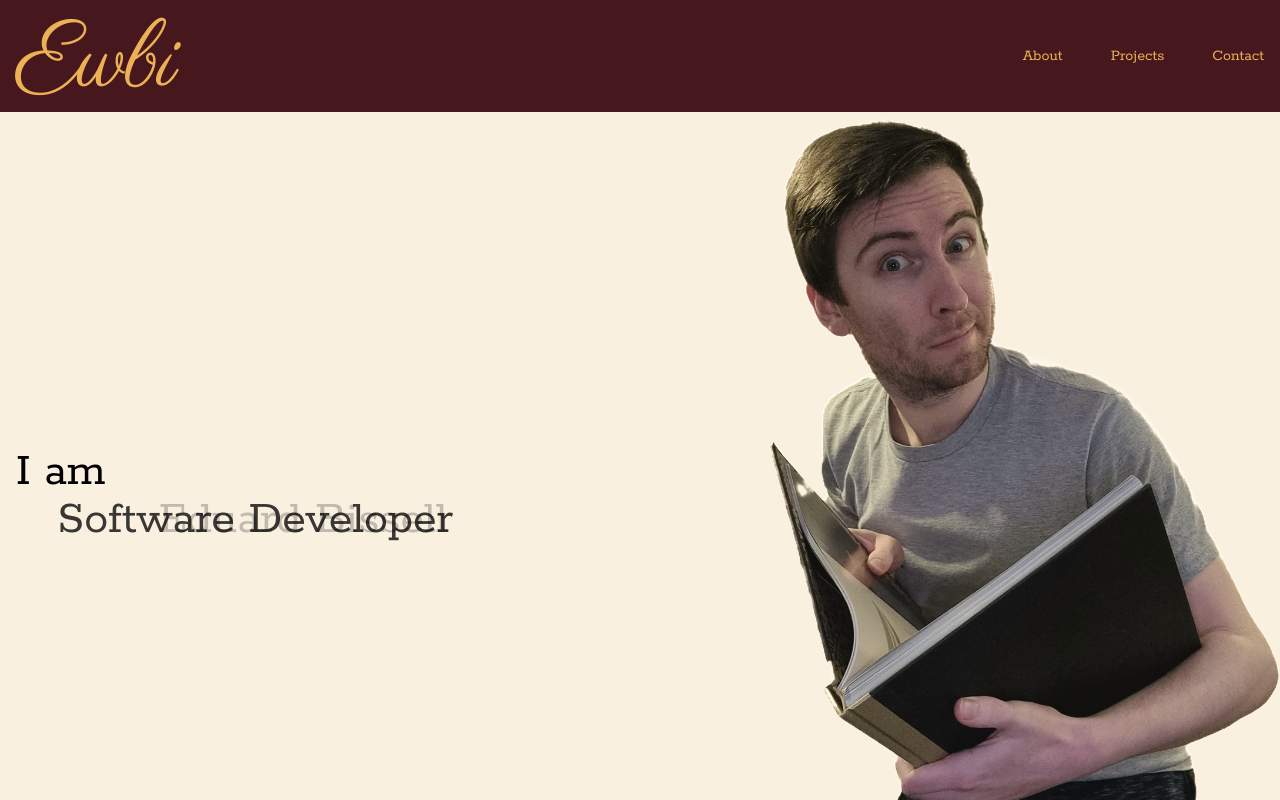
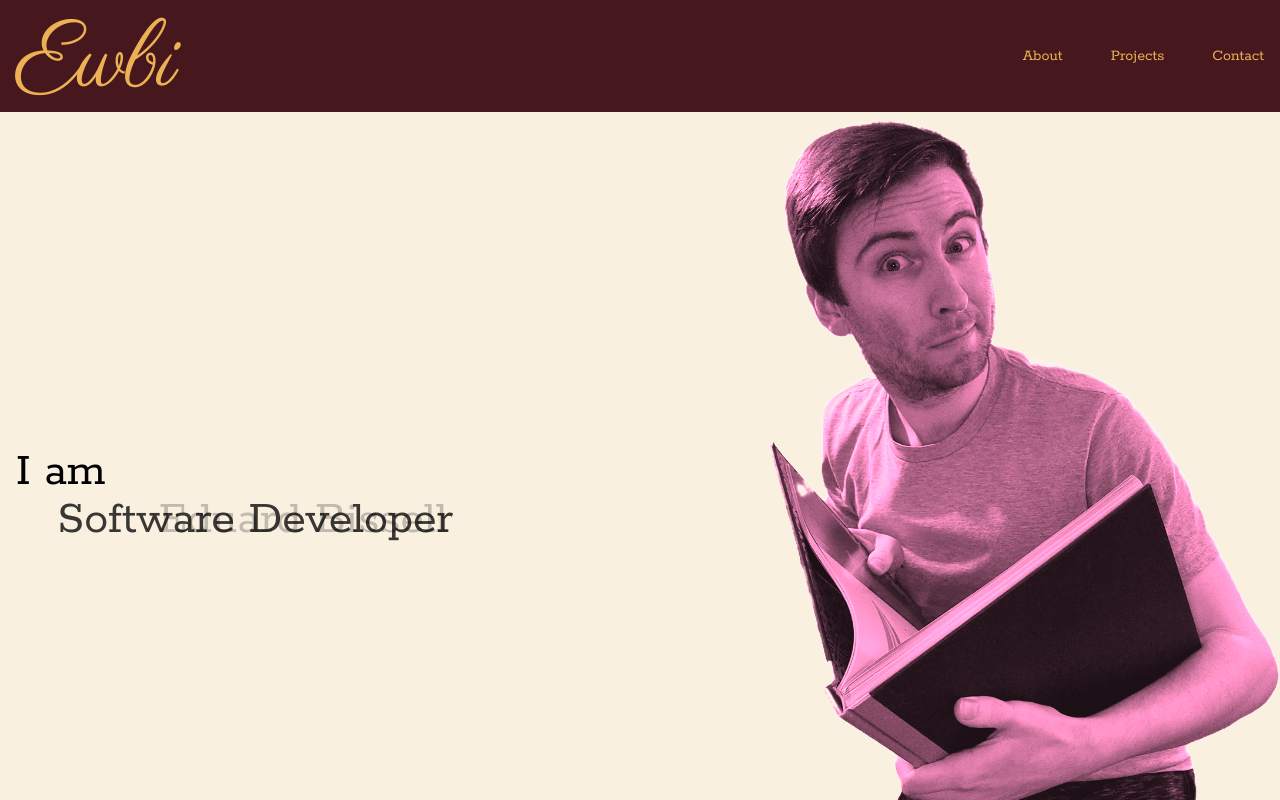
Before and after one commit to EwbiDev/ewbi-portfolio, a React (Vite) app: page / in a window 1280 px wide. Built offline with nearby package versions, Linux system fonts and the light colour scheme.

Commit message:
add: Portrait red filter

```diff
--- a/src/commonComponents/Portrait.jsx
+++ b/src/commonComponents/Portrait.jsx
@@ -3,7 +3,7 @@ import landingImg from "@assets/portraits/landing.png";
 export default function Portrait() {
   return (
     <img
-      className="portrait hidden object-contain sepia-[.10] sm:block"
+      className="portrait red-filter hidden object-contain sm:block"
       src={landingImg}
       alt="landing image"
     />
--- a/src/index.css
+++ b/src/index.css
@@ -5,3 +5,7 @@
 :root {
   font-family: "Rokkitt", serif;
 }
+
+.red-filter {
+  filter: sepia(1) saturate(2) hue-rotate(280deg)
+}
```
